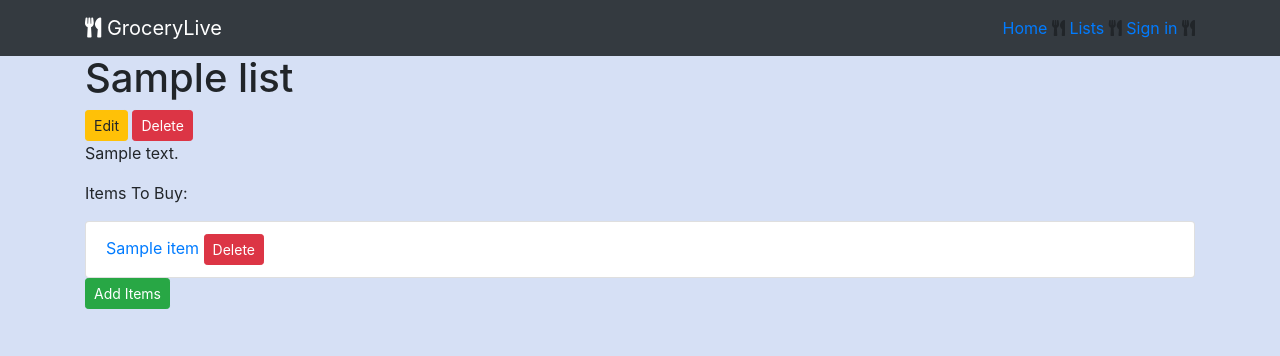
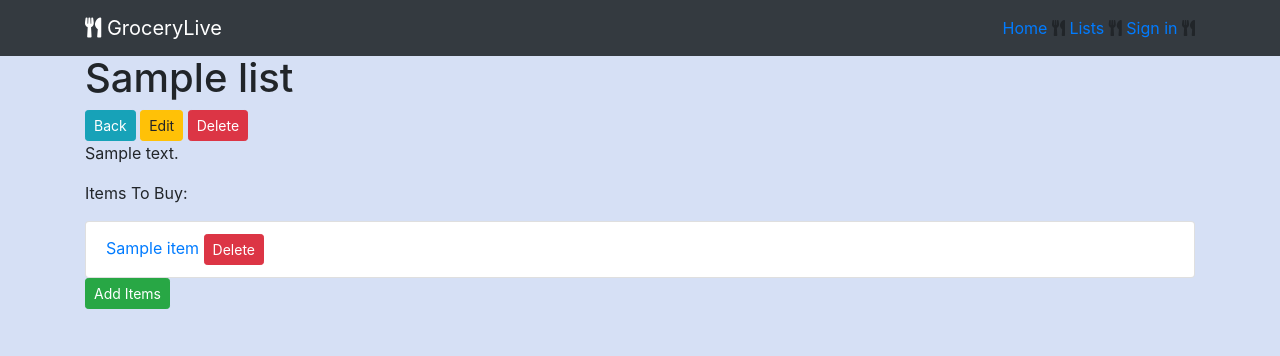
Before and after one commit to elizzzabethrae/grocery_list, a Node server app: page /lists/1 in a window 1280 px wide. Shown: the top 356 px of the page. Run offline with Node 20, Linux system fonts and the light colour scheme; tables that the repository leaves empty hold one stand-in row (values such as "Sample post"); some libraries are stand-ins or nearby versions.

Commit message:
added 'back' button

```diff
--- a/src/views/lists/show.ejs
+++ b/src/views/lists/show.ejs
@@ -7,7 +7,8 @@
     <% include ../static/partials/navbar.ejs %>
 
     <main class="container">
-      <h1><%= list.title %></h1>
+      <h1 ><%= list.title %></h1>
+      <a href="/lists" class="btn btn-info btn-sm">Back</a>
       <a href="/lists/<%= list.id %>/edit" class="btn btn-warning btn-sm">Edit</a>
 
       <form style="display:initial" action="/lists/<%= list.id %>/destroy" method="post">
@@ -28,6 +29,7 @@
           </li>
           <% }) %>
 
+
               </ul>
 
         <a href="/lists/<%= list.id %>/items/new" class="btn btn-success btn-sm">Add Items</a>
```
